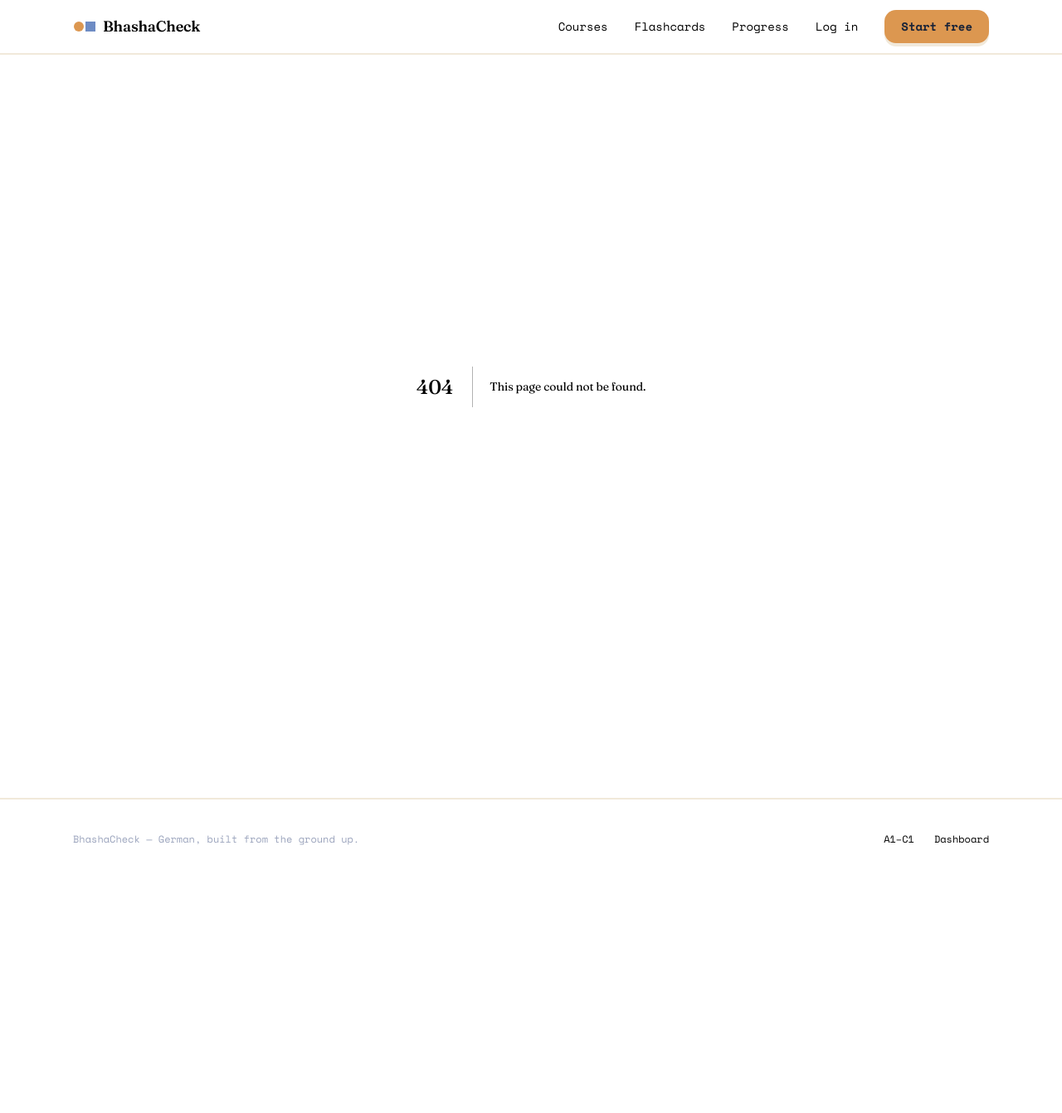
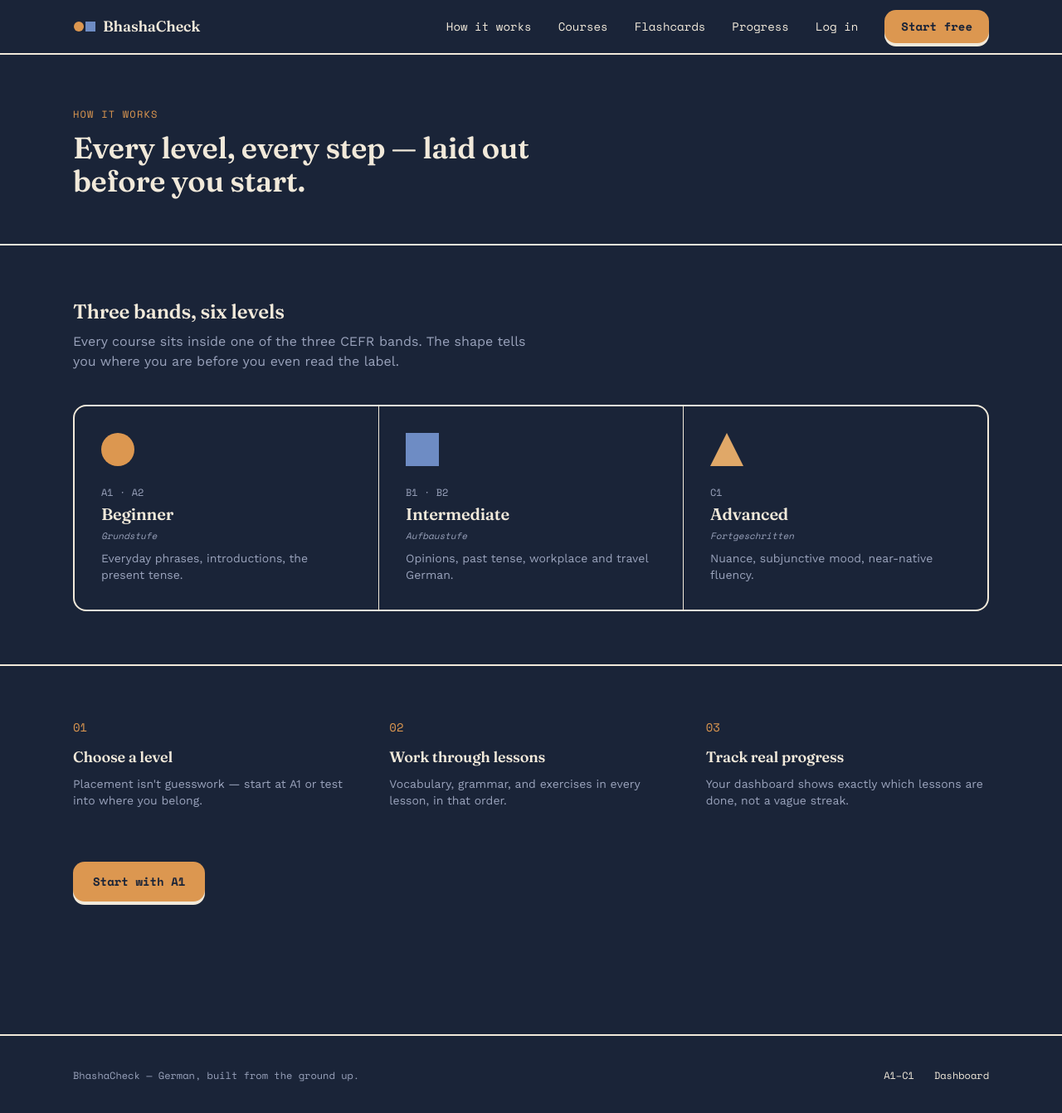
Before and after one commit to Nikitasharma5078/grundstein, a Next.js app: page /about in a window 1280 px wide. Before the commit this address had no page. Shown: the top 1342 px of the page at 83% size. Before the commit the page ends 1060 px from the top, so only its background shows below. Built offline with nearby package versions, Linux system fonts and the light colour scheme.

Commit message:
Move details to a separate About page, trim homepage to hero

```diff
--- /dev/null
+++ b/app/about/page.js
@@ -0,0 +1,93 @@
+export default function AboutPage() {
+  return (
+    <div>
+      <section className="border-b-2 border-ink">
+        <div className="max-w-6xl mx-auto px-6 pt-16 pb-14">
+          <p className="mono text-xs text-gold mb-3 tracking-widest">HOW IT WORKS</p>
+          <h1 className="display text-4xl font-semibold max-w-xl">
+            Every level, every step — laid out before you start.
+          </h1>
+        </div>
+      </section>
+
+      {/* Level bands */}
+      <section className="border-b-2 border-ink">
+        <div className="max-w-6xl mx-auto px-6 py-16">
+          <h2 className="display text-2xl font-semibold mb-2">Three bands, six levels</h2>
+          <p className="text-ink-soft mb-10 max-w-xl">
+            Every course sits inside one of the three CEFR bands. The shape tells you
+            where you are before you even read the label.
+          </p>
+          <div className="grid sm:grid-cols-3 gap-px bg-ink border-2 border-ink rounded-2xl overflow-hidden">
+            <Band
+              shape="circle"
+              color="bg-gold"
+              band="Beginner"
+              sub="Grundstufe"
+              levels="A1 · A2"
+              desc="Everyday phrases, introductions, the present tense."
+            />
+            <Band
+              shape="square"
+              color="bg-navy"
+              band="Intermediate"
+              sub="Aufbaustufe"
+              levels="B1 · B2"
+              desc="Opinions, past tense, workplace and travel German."
+            />
+            <Band
+              shape="triangle"
+              color="bg-burgundy"
+              band="Advanced"
+              sub="Fortgeschritten"
+              levels="C1"
+              desc="Nuance, subjunctive mood, near-native fluency."
+            />
+          </div>
+        </div>
+      </section>
+
+      {/* How it works steps */}
+      <section>
+        <div className="max-w-6xl mx-auto px-6 py-16 grid sm:grid-cols-3 gap-10">
+          <Step n="01" title="Choose a level" text="Placement isn't guesswork — start at A1 or test into where you belong." />
+          <Step n="02" title="Work through lessons" text="Vocabulary, grammar, and exercises in every lesson, in that order." />
+          <Step n="03" title="Track real progress" text="Your dashboard shows exactly which lessons are done, not a vague streak." />
+        </div>
+        <div className="max-w-6xl mx-auto px-6 pb-16">
+          <a
+            href="/signup"
+            className="btn-3d bg-gold text-paper mono text-sm px-6 py-3.5 hover:brightness-105 inline-block font-semibold"
+            style={{ "--btn-shadow": "var(--ink)" }}
+          >
+            Start with A1
+          </a>
+        </div>
+      </section>
+    </div>
+  );
+}
+
+function Band({ shape, color, band, sub, levels, desc }) {
+  const shapeClass =
+    shape === "circle" ? "shape-circle" : shape === "triangle" ? "shape-triangle" : "";
+  return (
+    <div className="bg-paper p-8">
+      <div className={`w-10 h-10 ${color} ${shapeClass} mb-6`} />
+      <p className="mono text-xs text-ink-soft mb-1">{levels}</p>
+      <h3 className="display text-xl font-semibold mb-1">{band}</h3>
+      <p className="mono text-[11px] text-ink-soft italic mb-2">{sub}</p>
+      <p className="text-sm text-ink-soft">{desc}</p>
+    </div>
+  );
+}
+
+function Step({ n, title, text }) {
+  return (
+    <div>
+      <p className="mono text-gold text-sm mb-3">{n}</p>
+      <h3 className="display text-lg font-semibold mb-2">{title}</h3>
+      <p className="text-sm text-ink-soft">{text}</p>
+    </div>
+  );
+}
--- a/app/layout.js
+++ b/app/layout.js
@@ -32,6 +32,7 @@ function Nav() {
           <span className="display font-semibold text-lg tracking-tight">BhashaCheck</span>
         </a>
         <nav className="hidden sm:flex items-center gap-8 mono text-sm">
+          <a href="/about" className="hover:text-gold transition-colors">How it works</a>
           <a href="/courses" className="hover:text-gold transition-colors">Courses</a>
           <a href="/flashcards" className="hover:text-gold transition-colors">Flashcards</a>
           <a href="/dashboard" className="hover:text-gold transition-colors">Progress</a>
--- a/app/page.js
+++ b/app/page.js
@@ -2,7 +2,7 @@ export default function Home() {
   return (
     <div>
       {/* Hero */}
-      <section className="max-w-6xl mx-auto px-6 pt-16 pb-20 grid md:grid-cols-2 gap-12 items-center">
+      <section className="max-w-6xl mx-auto px-6 pt-16 pb-20 grid md:grid-cols-2 gap-12 items-center min-h-[70vh]">
         <div>
           <p className="mono text-xs text-gold mb-4 tracking-widest">BHASHACHECK · A1 → C1</p>
           <h1 className="display text-5xl sm:text-6xl font-semibold leading-[1.02] mb-6">
@@ -20,8 +20,8 @@ export default function Home() {
             >
               Start with A1
             </a>
-            <a href="/courses" className="mono text-sm underline underline-offset-4 hover:text-gold">
-              See all levels
+            <a href="/about" className="mono text-sm underline underline-offset-4 hover:text-gold">
+              How it works
             </a>
           </div>
         </div>
@@ -38,76 +38,6 @@ export default function Home() {
           <p className="absolute right-28 bottom-6 mono text-xs text-ink font-bold">C</p>
         </div>
       </section>
-
-      {/* Level bands */}
-      <section className="border-t-2 border-ink">
-        <div className="max-w-6xl mx-auto px-6 py-16">
-          <h2 className="display text-2xl font-semibold mb-2">Three bands, six levels</h2>
-          <p className="text-ink-soft mb-10 max-w-xl">
-            Every course sits inside one of the three CEFR bands. The shape tells you
-            where you are before you even read the label.
-          </p>
-          <div className="grid sm:grid-cols-3 gap-px bg-ink border-2 border-ink rounded-2xl overflow-hidden">
-            <Band
-              shape="circle"
-              color="bg-gold"
-              band="Beginner"
-              sub="Grundstufe"
-              levels="A1 · A2"
-              desc="Everyday phrases, introductions, the present tense."
-            />
-            <Band
-              shape="square"
-              color="bg-navy"
-              band="Intermediate"
-              sub="Aufbaustufe"
-              levels="B1 · B2"
-              desc="Opinions, past tense, workplace and travel German."
-            />
-            <Band
-              shape="triangle"
-              color="bg-burgundy"
-              band="Advanced"
-              sub="Fortgeschritten"
-              levels="C1"
-              desc="Nuance, subjunctive mood, near-native fluency."
-            />
-          </div>
-        </div>
-      </section>
-
-      {/* How it works */}
-      <section className="border-t-2 border-ink">
-        <div className="max-w-6xl mx-auto px-6 py-16 grid sm:grid-cols-3 gap-10">
-          <Step n="01" title="Choose a level" text="Placement isn't guesswork — start at A1 or test into where you belong." />
-          <Step n="02" title="Work through lessons" text="Vocabulary, grammar, and exercises in every lesson, in that order." />
-          <Step n="03" title="Track real progress" text="Your dashboard shows exactly which lessons are done, not a vague streak." />
-        </div>
-      </section>
     </div>
   );
 }
-
-function Band({ shape, color, band, sub, levels, desc }) {
-  const shapeClass =
-    shape === "circle" ? "shape-circle" : shape === "triangle" ? "shape-triangle" : "";
-  return (
-    <div className="bg-paper p-8">
-      <div className={`w-10 h-10 ${color} ${shapeClass} mb-6`} />
-      <p className="mono text-xs text-ink-soft mb-1">{levels}</p>
-      <h3 className="display text-xl font-semibold mb-1">{band}</h3>
-      <p className="mono text-[11px] text-ink-soft italic mb-2">{sub}</p>
-      <p className="text-sm text-ink-soft">{desc}</p>
-    </div>
-  );
-}
-
-function Step({ n, title, text }) {
-  return (
-    <div>
-      <p className="mono text-gold text-sm mb-3">{n}</p>
-      <h3 className="display text-lg font-semibold mb-2">{title}</h3>
-      <p className="text-sm text-ink-soft">{text}</p>
-    </div>
-  );
-}
```
